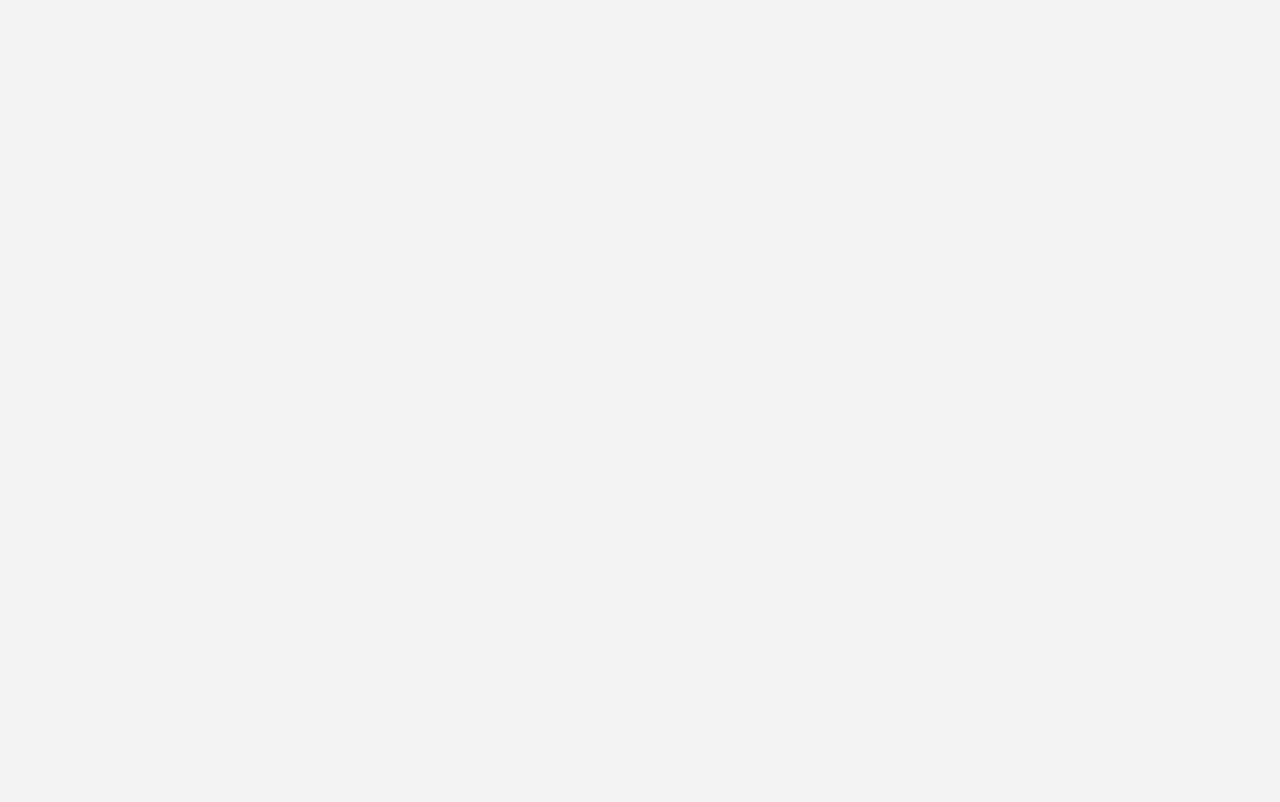
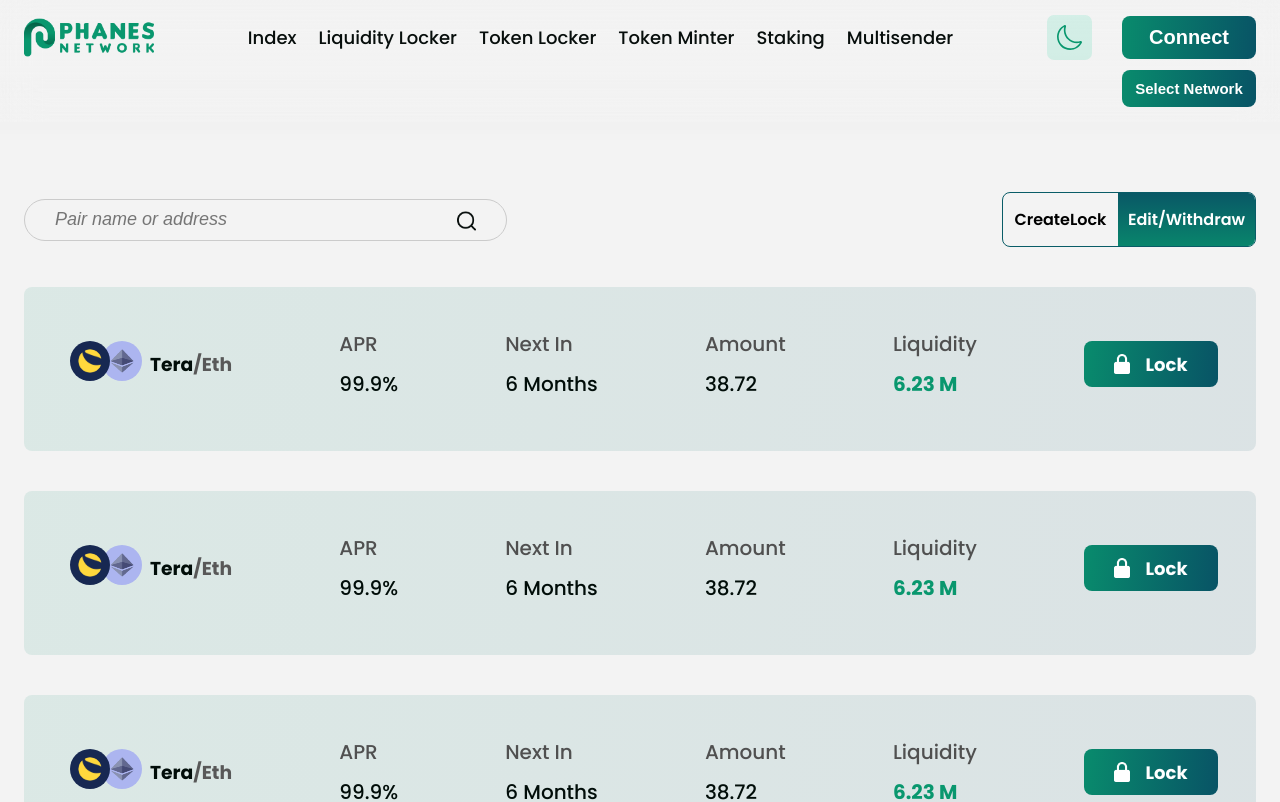
Before and after one commit to engrnasir/Dashboard-Phanes-Network-Vue, a Vue app: page /dashboard/liquidityLocker in a window 1280 px wide. Before the commit this address had no page. Shown: the top 802 px of the page. Built offline with nearby package versions, Linux system fonts and the light colour scheme; what chartjs-plugin-gradient would draw is missing.

Commit message:
routing fixed

```diff
--- a/src/components/Navbar.vue
+++ b/src/components/Navbar.vue
@@ -39,11 +39,11 @@
                 if(btn.classList.contains('btn1')){
                     this.$router.push('/dashboard')
                 }
-                else if(btn.classList.contains('btn2')){this.$router.push('/liquidityLocker')}
-                else if(btn.classList.contains('btn3')){this.$router.push('/tokenLocker')}
-                else if(btn.classList.contains('btn4')){this.$router.push('/tokenMinter')}
-                else if(btn.classList.contains('btn5')){this.$router.push('/staking')}
-                else if(btn.classList.contains('btn6')){this.$router.push('/multisender')}
+                else if(btn.classList.contains('btn2')){this.$router.push('/dashboard/liquidityLocker')}
+                else if(btn.classList.contains('btn3')){this.$router.push('/dashboard/tokenLocker')}
+                else if(btn.classList.contains('btn4')){this.$router.push('/dashboard/tokenMinter')}
+                else if(btn.classList.contains('btn5')){this.$router.push('/dashboard/staking')}
+                else if(btn.classList.contains('btn6')){this.$router.push('/dashboard/multisender')}
                 this.hideMenu = !this.hideMenu
             }
 
```
Also changed, not shown: src/router/index.js (+10 -10 lines).
